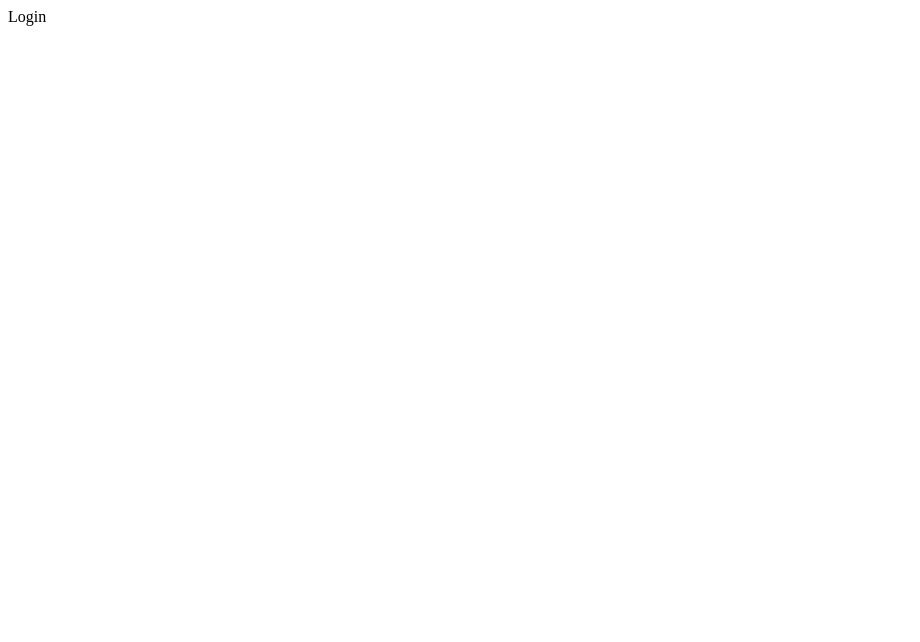
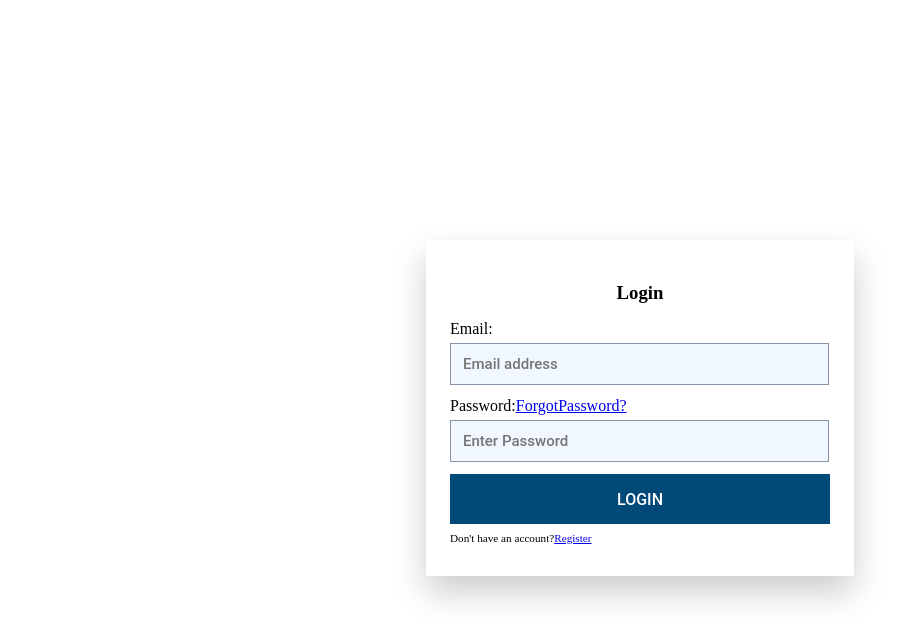
Before and after one commit to prasanthprabakaran/crm-front, a React (Create React App) app: page /login in a window 1280 px wide. Shown: the top 642 px of the page, without its empty margins (0-920 px from the left). Built offline with nearby package versions, Linux system fonts and the light colour scheme.

Commit message:
V2-login

```diff
--- a/src/screens/Login.css
+++ b/src/screens/Login.css
@@ -0,0 +1,62 @@
+.form-group {
+    margin-bottom: 12px;
+}
+.input-box{
+    border: 1px solid #8695a7;
+    background: #f0f7ff;
+    margin-top: 5px;
+    font: 500 15px/1.2 Roboto;
+    padding: 11px 12px;
+    color: #000;
+    display: block;
+    width: 93%;
+    position: relative;
+    z-index: 1;
+    transition: .5s ease;
+    border-radius: 0;
+    max-width: 355px;
+}
+.submit-btn{
+    width: 100%;
+}
+.submit-button{
+    font-size: 15px;
+    height: 50px;
+    padding: 0 10px;
+    background: #004979;
+    text-align: center;
+    text-transform: uppercase;
+    border: 0;
+    color: #fff;
+    width: 100%;
+    max-width: 446px;
+    cursor: pointer;
+    font: 500 16px/1.2'Roboto';
+}
+
+
+.login-screen {
+    width: 100%;
+    height: 100vh;
+    display: flex;
+    justify-content: center;
+    align-items: center;
+  }
+
+  .login-screen-form {
+    width: 380px;
+    padding: 1.5rem;
+    box-shadow: 0 1rem 2rem rgba(0, 0, 0, 0.2);
+    background: #fff;
+  }
+
+  .login-screen-title {
+    text-align: center;
+    margin-bottom: 1rem;
+  }
+
+  .login-screen-link {
+    font-size: 0.7rem;
+    display: block;
+    margin: 0.5rem 0;
+  }
--- a/src/screens/Login.js
+++ b/src/screens/Login.js
@@ -1,9 +1,96 @@
-import React from 'react'
+import { useState, useEffect } from "react";
+import { Link } from "react-router-dom";
+import "./Login.css";
 
-const Login = () => {
+const Login = ({ history }) => {
+  const [email, setEmail] = useState("");
+  const [password, setPassword] = useState("");
+  const [error, setError] = useState("");
+
+  useEffect(()=>{
+    if (localStorage.getItem('authToken')) {
+        history.push('/');
+    }
+  },[history]);
+
+  const loginUser = async (e) => {
+    e.preventDefault();
+
+    const config = {
+      header: {
+        "content-Type": "application/json",
+      },
+    };
+
+    try {
+      const { data } = await fetch.post(
+        "/api/V2/auth/login",
+        {
+          email,
+          password,
+        },
+        config
+      );
+
+      localStorage.setItem("authToken", data.token);
+      history.push("/");
+    } catch (error) {
+      setError(error.response.data.error);
+      setTimeout(() => {
+        setError("");
+      }, 4000);
+    }
+  };
+
   return (
-    <div>Login</div>
-  )
-}
+    <div className="login-screen">
+      <form onSubmit={loginUser} className="login-screen-form">
+        <h3 className="login-screen-title">Login</h3>
+        {error && <span className="error-message">{error}</span>}
+        <div className="form-group">
+          <label htmlFor="email">Email:</label>
+          <input
+            type="email"
+            className="input-box"
+            id="email"
+            placeholder="Email address"
+            value={email}
+            onChange={(e) => setEmail(e.target.value)}
+            required
+            tabIndex={1}
+          />
+        </div>
+        <div className="form-group">
+          <label htmlFor="password">
+            Password:{''}
+            <Link to='/forgotpassword' className="login-screen-forgot-password">
+                ForgotPassword?
+            </Link>
+            </label>
+          <input
+            type="password"
+            className="input-box"
+            id="password"
+            placeholder="Enter Password"
+            value={password}
+            onChange={(e) => setPassword(e.target.value)}
+            required
+            tabIndex={2}
+          />
+        </div>
+        <div className="submit-btn">
+          <button type="submit" className="btn submit-button">
+            Login
+          </button>
+        </div>
 
-export default Login
+        <span className="login-screen-link">
+          Don't have an account?
+          <Link to="/register">Register</Link>
+        </span>
+      </form>
+    </div>
+  );
+};
+
+export default Login;
--- a/src/screens/Register.css
+++ b/src/screens/Register.css
@@ -4,7 +4,7 @@
 .input-box{
     border: 1px solid #8695a7;
     background: #f0f7ff;
-    margin: 0 0 2px;
+    margin-top: 5px;
     font: 500 15px/1.2 Roboto;
     padding: 11px 12px;
     color: #000;
```
